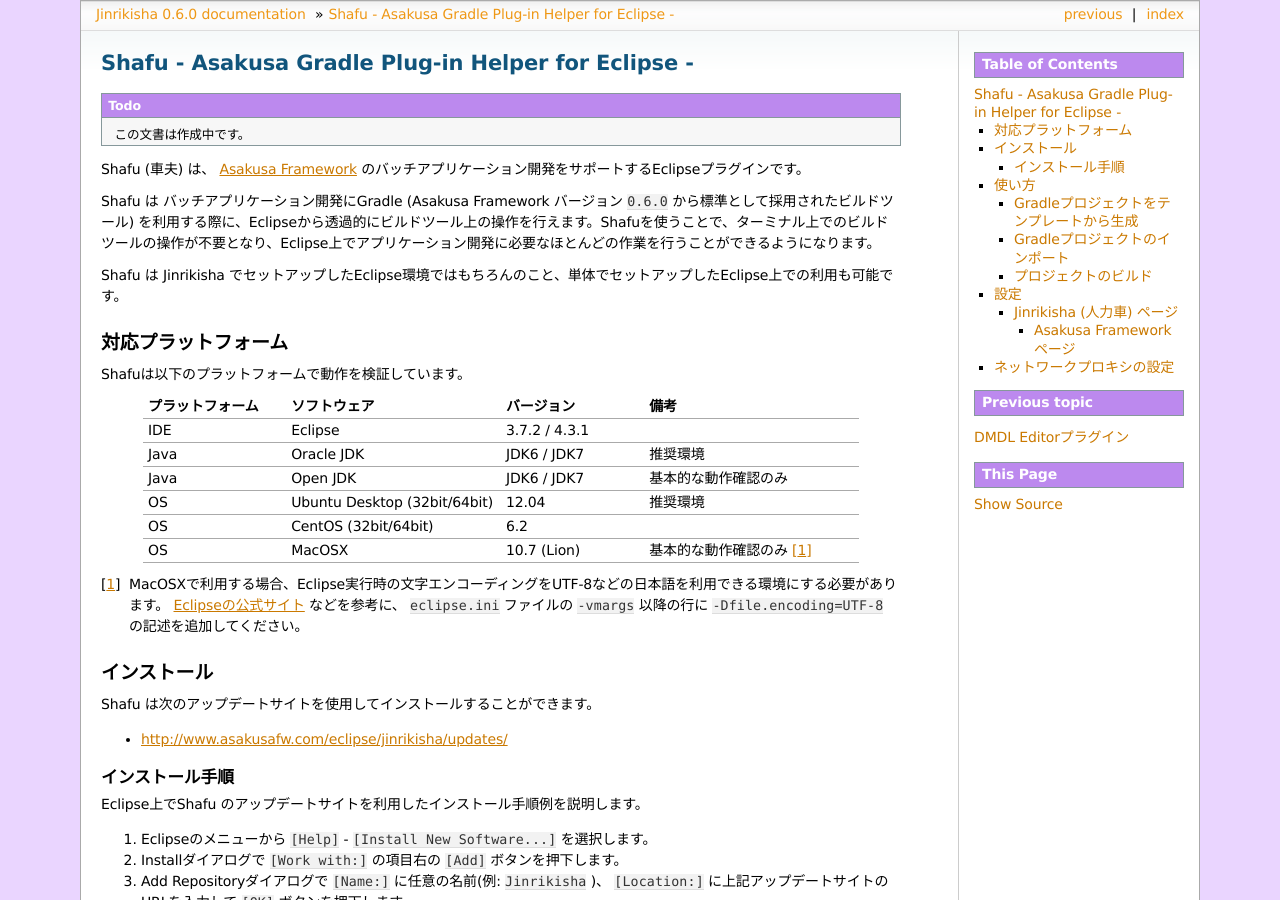
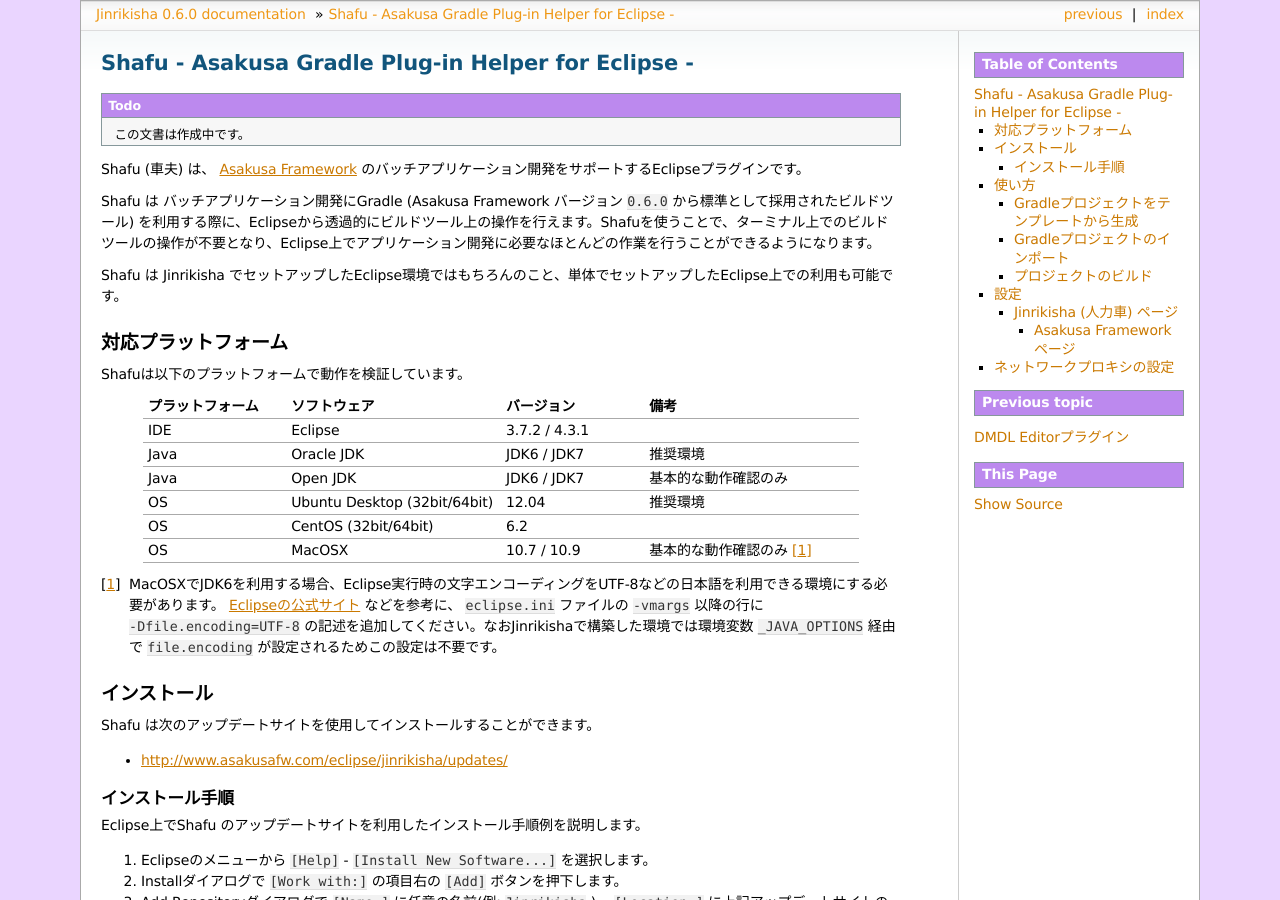
Before and after one commit to asakusafw/asakusafw-starter, a Sphinx documentation site: the page built from jinrikisha/docs/ja/source/shafu.rst, in a window 1280 px wide and 900 px high. Built offline with Sphinx 7.4.7, drawn with Linux system fonts in a browser that asks for light colours; formulas are drawn with MathJax 3.

Commit message:
Supports Mavericks and Oracle JDK7.

```diff
--- a/jinrikisha/docs/ja/source/index.rst
+++ b/jinrikisha/docs/ja/source/index.rst
@@ -61,7 +61,7 @@
       - 6.2
       - 要デスクトップ環境のインストール
     * - MacOSX [#]_
-      - 10.7.2 (Lion)
+      - 10.7 / 10.9
       -
 
 ..  [#] http://www.ubuntu.com/
--- a/jinrikisha/docs/ja/source/shafu.rst
+++ b/jinrikisha/docs/ja/source/shafu.rst
@@ -47,10 +47,10 @@
       -
     * - OS
       - MacOSX
-      - 10.7 (Lion)
+      - 10.7 / 10.9
       - 基本的な動作確認のみ [#]_
 
-..  [#] MacOSXで利用する場合、Eclipse実行時の文字エンコーディングをUTF-8などの日本語を利用できる環境にする必要があります。 `Eclipseの公式サイト`_ などを参考に、 ``eclipse.ini`` ファイルの ``-vmargs`` 以降の行に ``-Dfile.encoding=UTF-8`` の記述を追加してください。
+..  [#] MacOSXでJDK6を利用する場合、Eclipse実行時の文字エンコーディングをUTF-8などの日本語を利用できる環境にする必要があります。 `Eclipseの公式サイト`_ などを参考に、 ``eclipse.ini`` ファイルの ``-vmargs`` 以降の行に ``-Dfile.encoding=UTF-8`` の記述を追加してください。なおJinrikishaで構築した環境では環境変数 ``_JAVA_OPTIONS`` 経由で ``file.encoding`` が設定されるためこの設定は不要です。
 
 ..  _`Eclipseの公式サイト`: http://wiki.eclipse.org/Eclipse.ini
 
```
Also changed, not shown: 1 other file.
